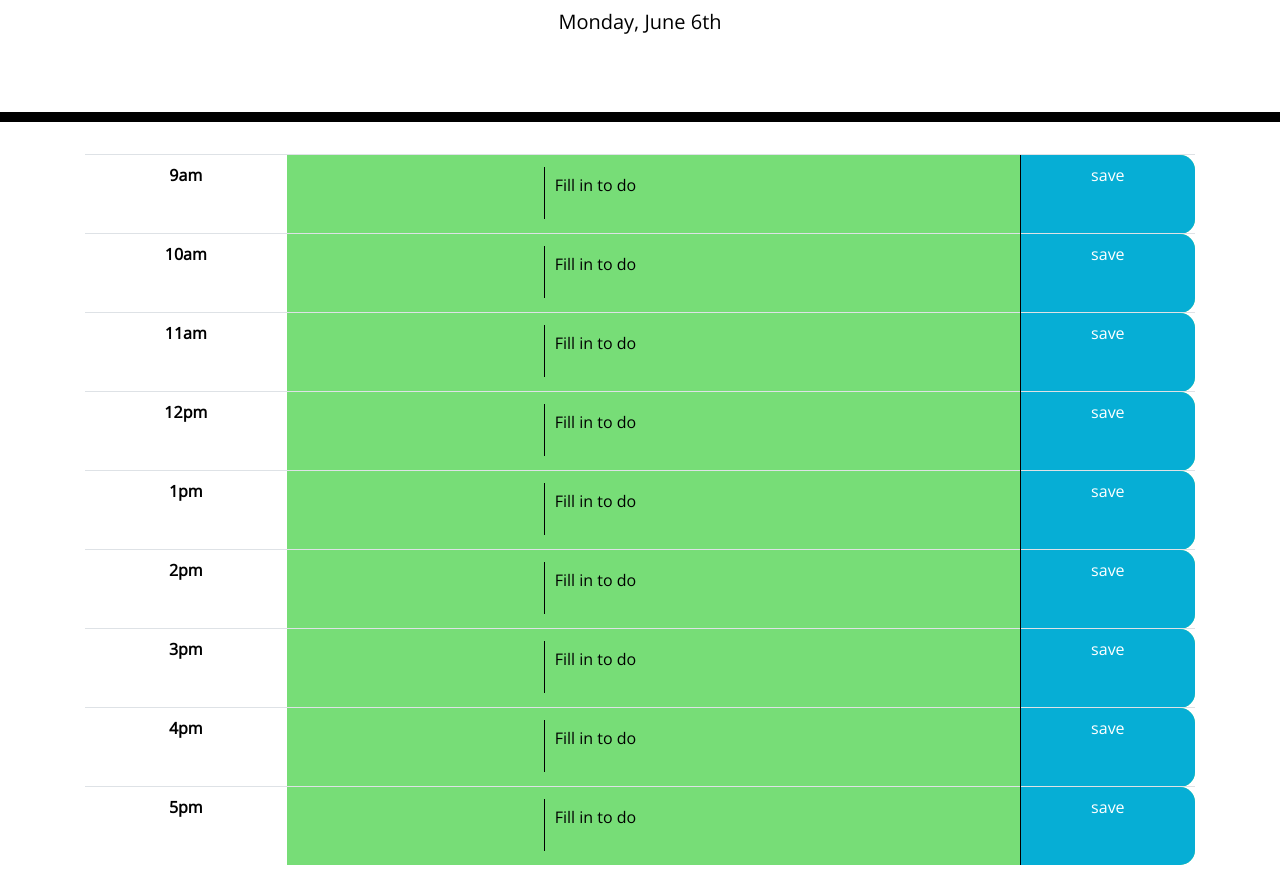
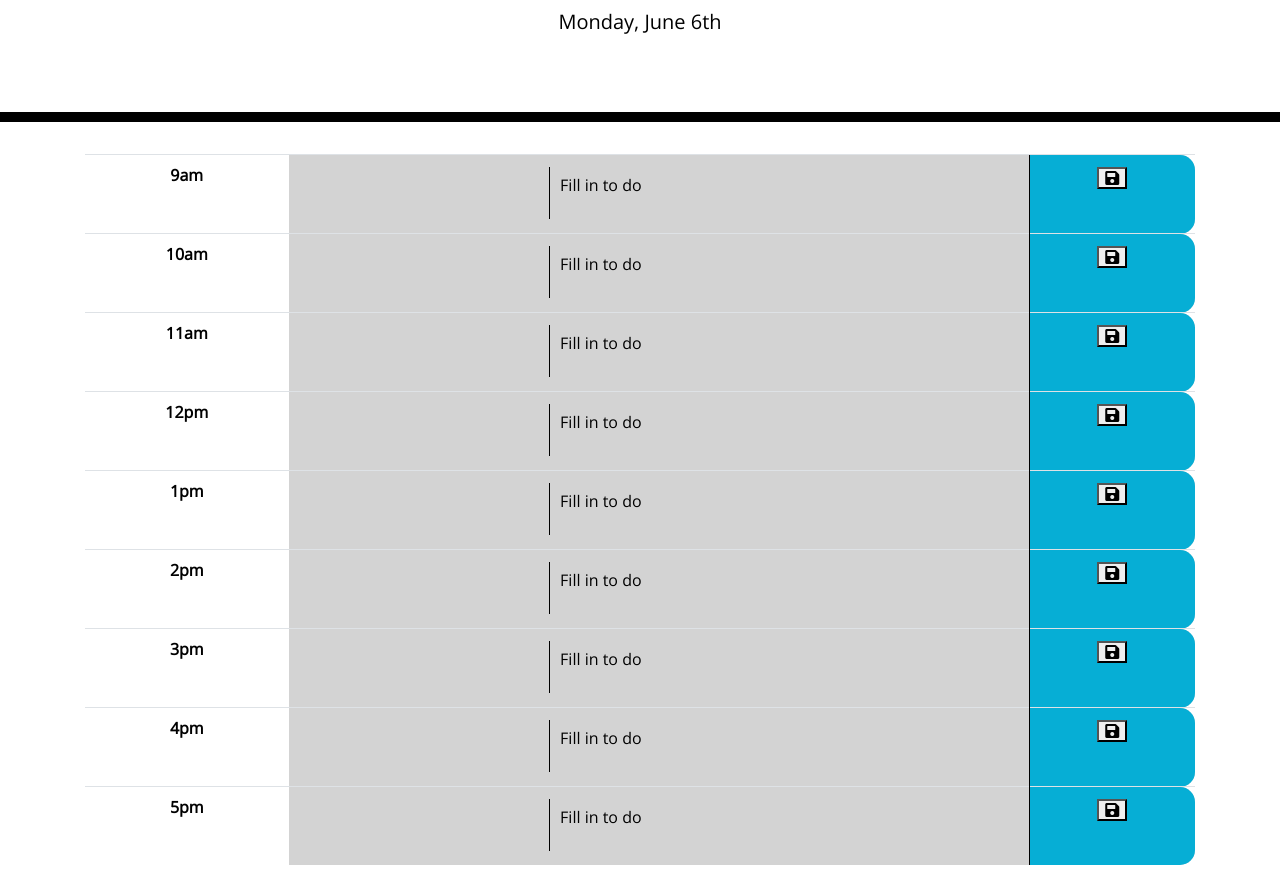
Before and after one commit to mayalorimer/work-day-planner, a plain HTML site: page index.html in a window 1280 px wide. Shown: the part 182-1063 px from the top of the page. Drawn offline with nearby package versions, Linux system fonts and the light colour scheme.

Commit message:
Save button created

```diff
--- a/assets/script.js
+++ b/assets/script.js
@@ -11,10 +11,8 @@ console.log(time);
 var table = $('table');
 
 for (var i = 9; i < 18; i++ ) {
-    // the class of hour.get Id is < currentTime return past, etc.
-    //change parent class
-    // curenntly printing as undefined
-    if (i < time){
+    // determines which class should apply to each time block based on if it is in the past, present, or future
+    if (i > time){
         $('#' + i).removeClass('past');
         $('#' + i).addClass('future');
     }
@@ -22,17 +20,4 @@ for (var i = 9; i < 18; i++ ) {
         $('#' + i).removeClass('past');
         $('#' + i).addClass('present');
     }
-    else {
-        // remains the same, no change needed?
-    }
-
-
-
 }
-
-
-$('#9').removeClass('past');
-
-    //this works
-//$('.time-block').removeClass('past');
-//$('.time-block').addClass('future');
--- a/index.html
+++ b/index.html
@@ -43,47 +43,47 @@
         <tr class="past time-block" id="9">
           <th scope="row" class="hour" id="9">9am</th>
           <td colspan="2"><textarea>Fill in to do</textarea>
-          <td class="saveBtn">save</td>
+            <td class="saveBtn"><button><i class="fa fa-save"></i></button></td>
         </tr>
           <tr class="past time-block" id="10">
             <th scope="row" class="hour">10am</th>
             <td colspan="2"><textarea>Fill in to do</textarea>
-            <td class="saveBtn">save</td>
+              <td class="saveBtn"><button><i class="fa fa-save"></i></button></td>
           </tr>
           <tr class="past time-block" id="11">
             <th scope="row" class="hour">11am</th>
             <td colspan="2"><textarea>Fill in to do</textarea>
-            <td class="saveBtn">save</td>
+              <td class="saveBtn"><button><i class="fa fa-save"></i></button></td>
           </tr>
           <tr class="past time-block" id="12">
             <th scope="row" class="hour">12pm</th>
             <td colspan="2"><textarea>Fill in to do</textarea>
-            <td class="saveBtn">save</td>
+              <td class="saveBtn"><button><i class="fa fa-save"></i></button></td>
           </tr>
             <tr class="past time-block" id="13">
               <th scope="row" class="hour">1pm</th>
               <td colspan="2"><textarea>Fill in to do</textarea>
-              <td class="saveBtn">save</td>
+                <td class="saveBtn"><button><i class="fa fa-save"></i></button></td>
             </tr>
             <tr class="past time-block" id="14">
               <th scope="row" class="hour">2pm</th>
               <td colspan="2"><textarea>Fill in to do</textarea>
-              <td class="saveBtn">save</td>
+                <td class="saveBtn"><button><i class="fa fa-save"></i></button></td>
             </tr>
             <tr class="past time-block" id="15">
               <th scope="row" class="hour">3pm</th>
               <td colspan="2"><textarea>Fill in to do</textarea>
-              <td class="saveBtn">save</td>
+                <td class="saveBtn"><button><i class="fa fa-save"></i></button></td>
             </tr>
               <tr class="past time-block" id="16">
                 <th scope="row" class="hour">4pm</th>
                 <td colspan="2"><textarea>Fill in to do</textarea>
-                <td class="saveBtn">save</td>
+                  <td class="saveBtn"><button><i class="fa fa-save"></i></button></td>
               </tr>
               <tr class="past time-block" id="17">
                 <th scope="row" class="hour">5pm</th>
                 <td colspan="2"><textarea>Fill in to do</textarea>
-                <td class="saveBtn">save</td>
+                <td class="saveBtn"><button><i class="fa fa-save"></i></button></td>
               </tr>
       </table>
     </div>
```
